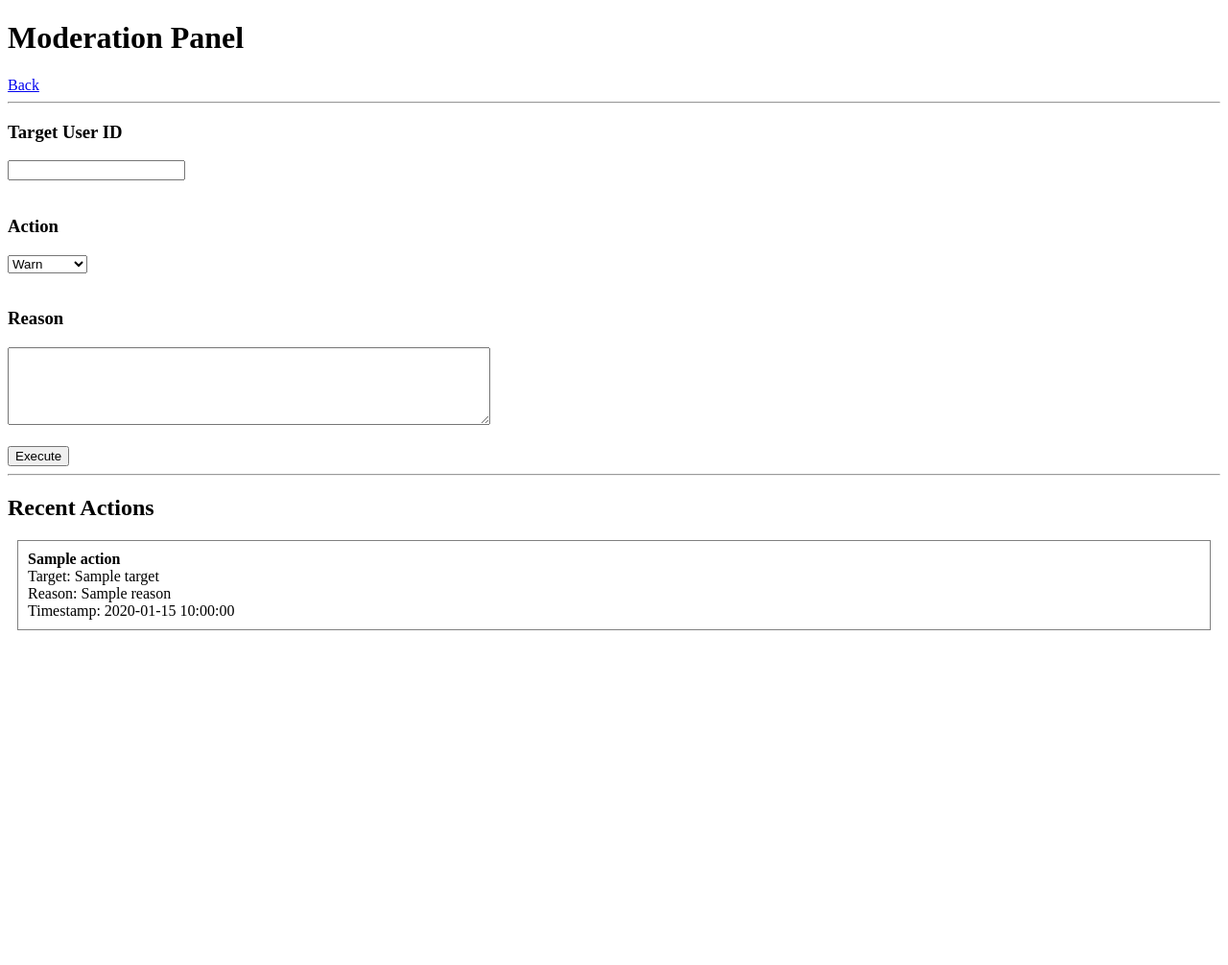
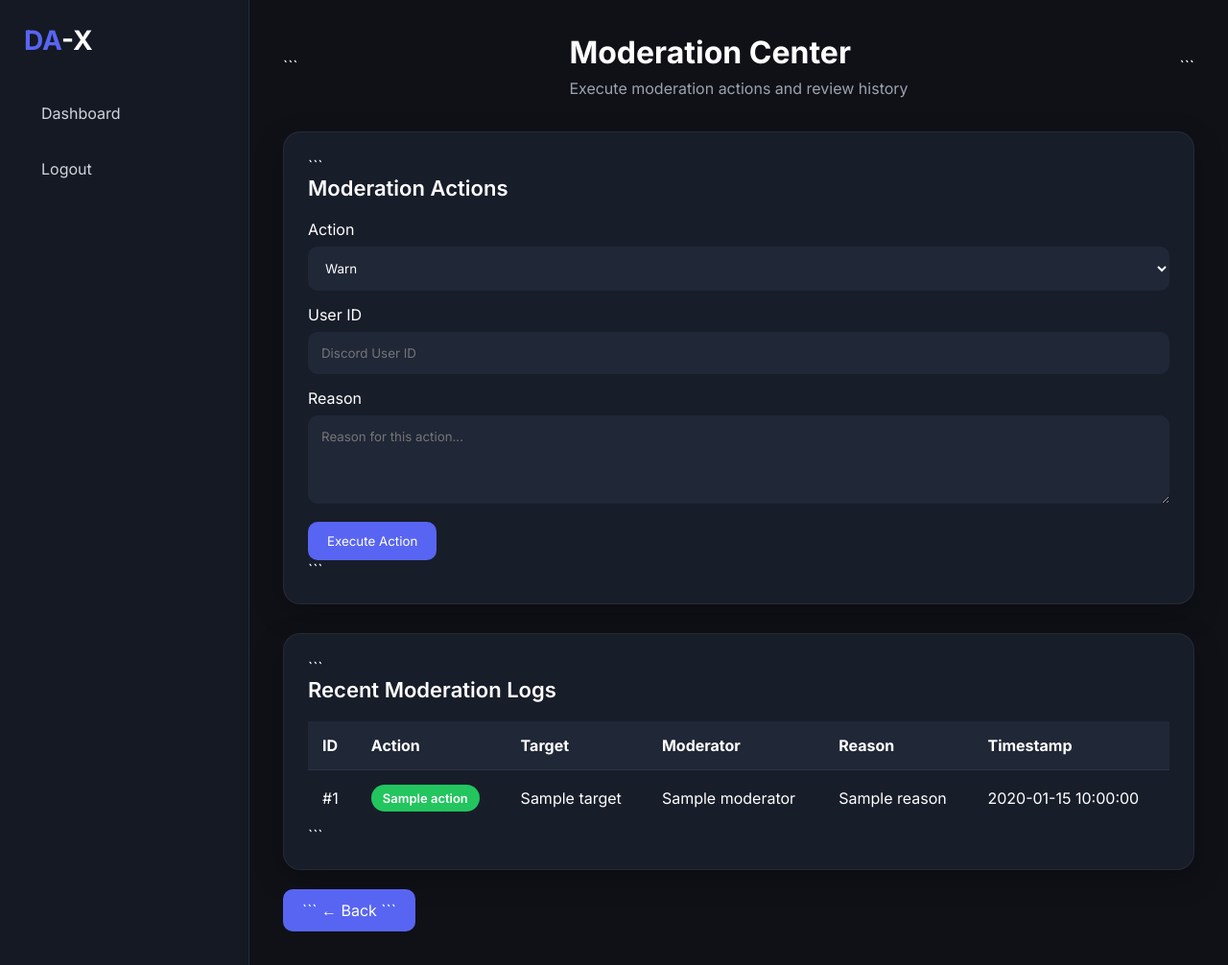
Before and after one commit to AngelLand-Discord/DA-X, a Flask app: template dashboard-service/templates/moderation.html in a window 1280 px wide. Shown: the whole page at 96% size. Before the commit the page ends 657 px from the top, so only its background shows below. Run offline with Flask 3, Linux system fonts and the light colour scheme; the template is opened without the code that fills it: most values are stand-ins (such as "Sample title", 1, 10 or a date in 2020).

Commit message:
Update moderation.html

````diff
--- a/dashboard-service/templates/moderation.html
+++ b/dashboard-service/templates/moderation.html
@@ -1,168 +1,205 @@
-<!DOCTYPE html>
-<html>
+{% extends "base.html" %}
 
-<head>
+{% block title %}
+Moderation | DA-X
+{% endblock %}
 
-    <title>
+{% block content %}
 
-        Moderation
+<div class="topbar">
 
-    </title>
+```
+<div>
 
-</head>
+    <div class="page-title">
+        Moderation Center
+    </div>
 
-<body>
+    <p style="color:#9ca3af;margin-top:8px;">
+        Execute moderation actions and review history
+    </p>
 
-<h1>
+</div>
+```
 
-Moderation Panel
+</div>
 
-</h1>
+<div class="card" style="margin-bottom:30px;">
 
-<a href="/guild/{{ guild_id }}">
-
-Back
-
-</a>
-
-<hr>
+```
+<div class="section-title">
+    Moderation Actions
+</div>
 
 <form method="POST">
 
-<h3>
+    <label>
+        Action
+    </label>
 
-Target User ID
+    <select
+        name="action"
+        required
+    >
+        <option value="warn">Warn</option>
+        <option value="kick">Kick</option>
+        <option value="ban">Ban</option>
+        <option value="unban">Unban</option>
+        <option value="timeout">Timeout</option>
+        <option value="untimeout">Remove Timeout</option>
+        <option value="purge">Purge</option>
+    </select>
 
-</h3>
+    <label>
+        User ID
+    </label>
 
     <input
         type="text"
         name="user_id"
+        placeholder="Discord User ID"
         required
     >
 
-<br><br>
-
-<h3>
-
-Action
-
-</h3>
-
-<select name="action">
-
-<option value="warn">
-
-Warn
-
-</option>
-
-<option value="kick">
-
-Kick
-
-</option>
-
-<option value="ban">
-
-Ban
-
-</option>
-
-<option value="unban">
-
-Unban
-
-</option>
-
-<option value="timeout">
-
-Timeout
-
-</option>
-
-<option value="untimeout">
-
-Untimeout
-
-</option>
-
-<option value="purge">
-
-Purge
-
-</option>
-
-</select>
-
-<br><br>
-
-<h3>
-
+    <label>
         Reason
-
-</h3>
+    </label>
 
     <textarea
         name="reason"
-rows="5"
-cols="60"
+        rows="4"
+        placeholder="Reason for this action..."
     ></textarea>
 
-<br><br>
-
-<button type="submit">
-
-Execute
-
+    <button
+        type="submit"
+        class="btn"
+    >
+        Execute Action
     </button>
 
 </form>
+```
 
-<hr>
+</div>
 
-<h2>
+<div class="card">
 
-Recent Actions
+```
+<div class="section-title">
+    Recent Moderation Logs
+</div>
 
-</h2>
+{% if logs %}
+
+    <table>
+
+        <thead>
+
+            <tr>
+                <th>ID</th>
+                <th>Action</th>
+                <th>Target</th>
+                <th>Moderator</th>
+                <th>Reason</th>
+                <th>Timestamp</th>
+            </tr>
+
+        </thead>
+
+        <tbody>
 
             {% for log in logs %}
 
-<div style="
-border:1px solid gray;
-padding:10px;
-margin:10px;
-">
+            <tr>
 
-<b>
+                <td>
+                    #{{ log.id }}
+                </td>
 
+                <td>
+
+                    {% if log.action == "BAN" %}
+
+                    <span class="badge badge-rejected">
+                        BAN
+                    </span>
+
+                    {% elif log.action == "KICK" %}
+
+                    <span class="badge badge-rejected">
+                        KICK
+                    </span>
+
+                    {% elif log.action == "WARN" %}
+
+                    <span class="badge badge-pending">
+                        WARN
+                    </span>
+
+                    {% elif log.action == "TIMEOUT" %}
+
+                    <span class="badge badge-pending">
+                        TIMEOUT
+                    </span>
+
+                    {% else %}
+
+                    <span class="badge badge-approved">
                         {{ log.action }}
+                    </span>
 
-</b>
+                    {% endif %}
+
+                </td>
+
+                <td>
+                    {{ log.target }}
+                </td>
+
+                <td>
+                    {{ log.moderator }}
+                </td>
+
+                <td>
+                    {{ log.reason }}
+                </td>
+
+                <td>
+                    {{ log.timestamp }}
+                </td>
+
+            </tr>
+
+            {% endfor %}
+
+        </tbody>
+
+    </table>
+
+{% else %}
+
+    <p style="color:#9ca3af;">
+        No moderation actions recorded yet.
+    </p>
+
+{% endif %}
+```
+
+</div>
 
 <br>
 
-Target:
+<a
+href="/guild/{{ guild_id }}"
+class="btn"
 
-{{ log.target }}
+>
 
-<br>
+```
+← Back
+```
 
-Reason:
+</a>
 
-{{ log.reason }}
-
-<br>
-
-Timestamp:
-
-{{ log.timestamp }}
-
-</div>
-
-{% endfor %}
-
-</body>
-
-</html>
+{% endblock %}
````
Lines whose indentation alone changed are shown as unchanged.
